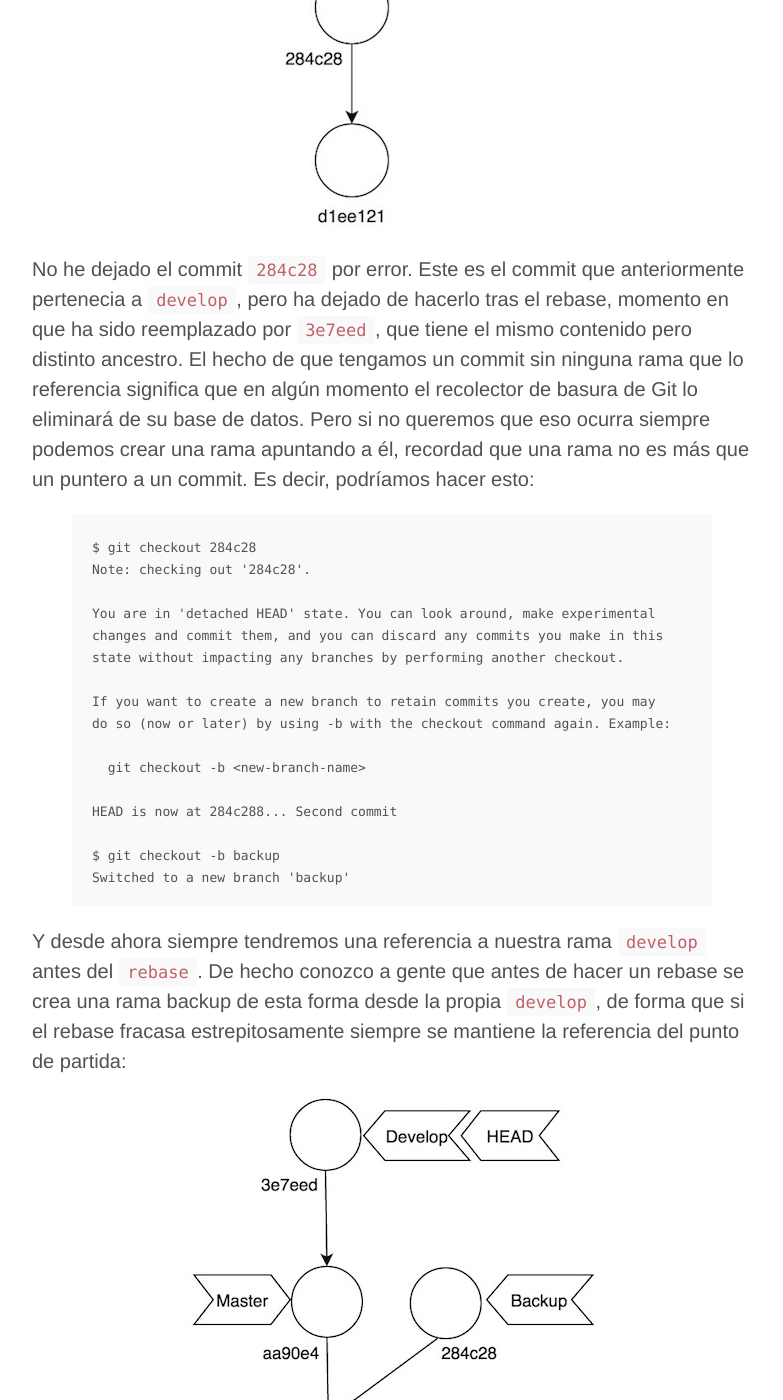
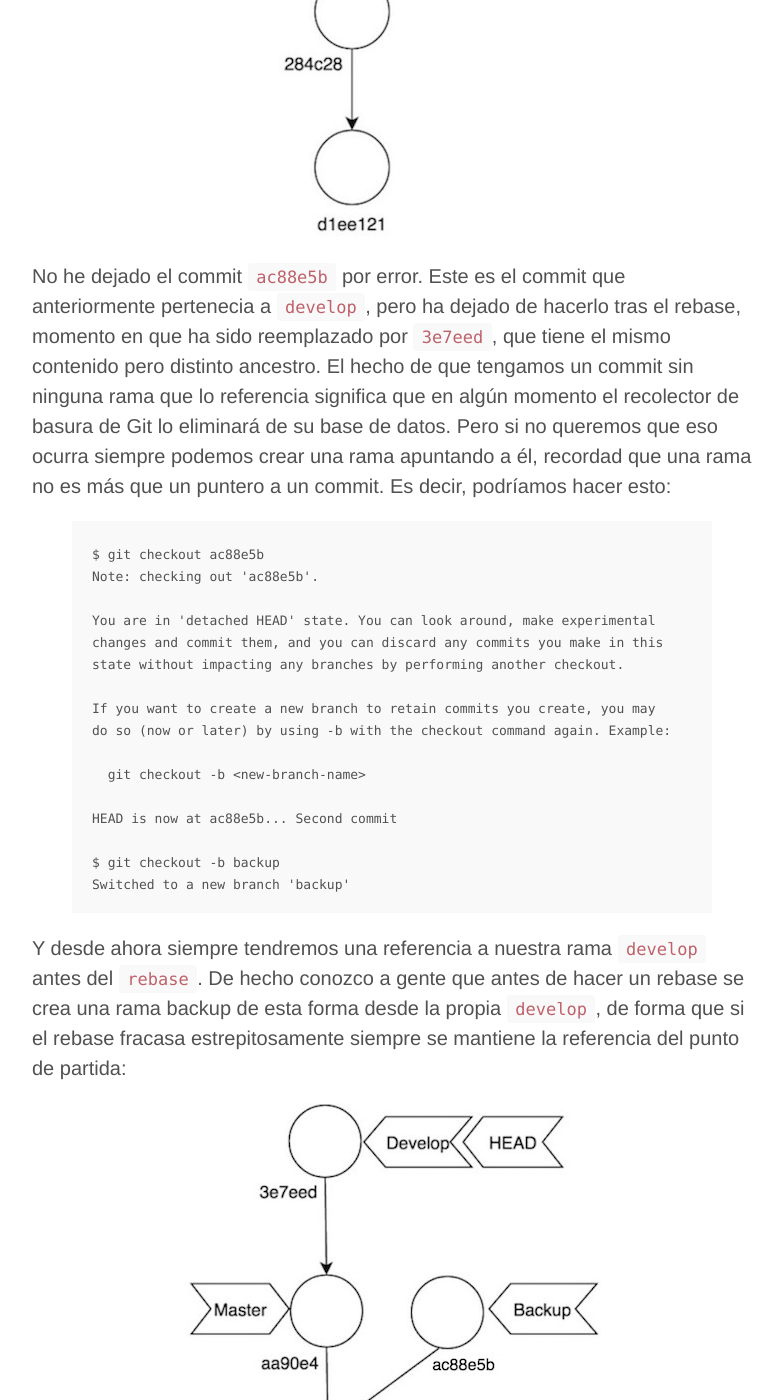
Before and after one commit to raulavila/blog-source-code, a Jekyll site: the page built from _posts/2017-03-11-como-funciona-git-3.md, in a window 1280 px wide and 1400 px high, scrolled down 9686 px. Shown: the whole window, without its empty margins (248-1031 px from the left). Built offline with Jekyll 4.4.1, drawn with Linux system fonts in a browser that asks for light colours; comment, search, counter and statistics services are not loaded.

Commit message:
Corregida errata

```diff
--- a/_posts/2017-03-11-como-funciona-git-3.md
+++ b/_posts/2017-03-11-como-funciona-git-3.md
@@ -197,11 +197,11 @@ Nuestro árbol de Git queda así:
 
 ![Git](/public/pictures/git-internals/git-rebase-1.jpg)
 
-No he dejado el commit `284c28` por error. Este es el commit que anteriormente pertenecia a `develop`, pero ha dejado de hacerlo tras el rebase, momento en que ha sido reemplazado por `3e7eed`, que tiene el mismo contenido pero distinto ancestro. El hecho de que tengamos un commit sin ninguna rama que lo referencia significa que en algún momento el recolector de basura de Git lo eliminará de su base de datos. Pero si no queremos que eso ocurra siempre podemos crear una rama apuntando a él, recordad que una rama no es más que un puntero a un commit. Es decir, podríamos hacer esto:
+No he dejado el commit `ac88e5b` por error. Este es el commit que anteriormente pertenecia a `develop`, pero ha dejado de hacerlo tras el rebase, momento en que ha sido reemplazado por `3e7eed`, que tiene el mismo contenido pero distinto ancestro. El hecho de que tengamos un commit sin ninguna rama que lo referencia significa que en algún momento el recolector de basura de Git lo eliminará de su base de datos. Pero si no queremos que eso ocurra siempre podemos crear una rama apuntando a él, recordad que una rama no es más que un puntero a un commit. Es decir, podríamos hacer esto:
 
 {% highlight text %}
-$ git checkout 284c28
-Note: checking out '284c28'.
+$ git checkout ac88e5b
+Note: checking out 'ac88e5b'.
 
 You are in 'detached HEAD' state. You can look around, make experimental
 changes and commit them, and you can discard any commits you make in this
@@ -212,7 +212,7 @@ do so (now or later) by using -b with the checkout command again. Example:
 
   git checkout -b <new-branch-name>
 
-HEAD is now at 284c288... Second commit
+HEAD is now at ac88e5b... Second commit
 
 $ git checkout -b backup
 Switched to a new branch 'backup'
```
Also changed, not shown: public/pictures/git-internals/git-rebase-1.jpg, public/pictures/git-internals/git-rebase-2.jpg.
